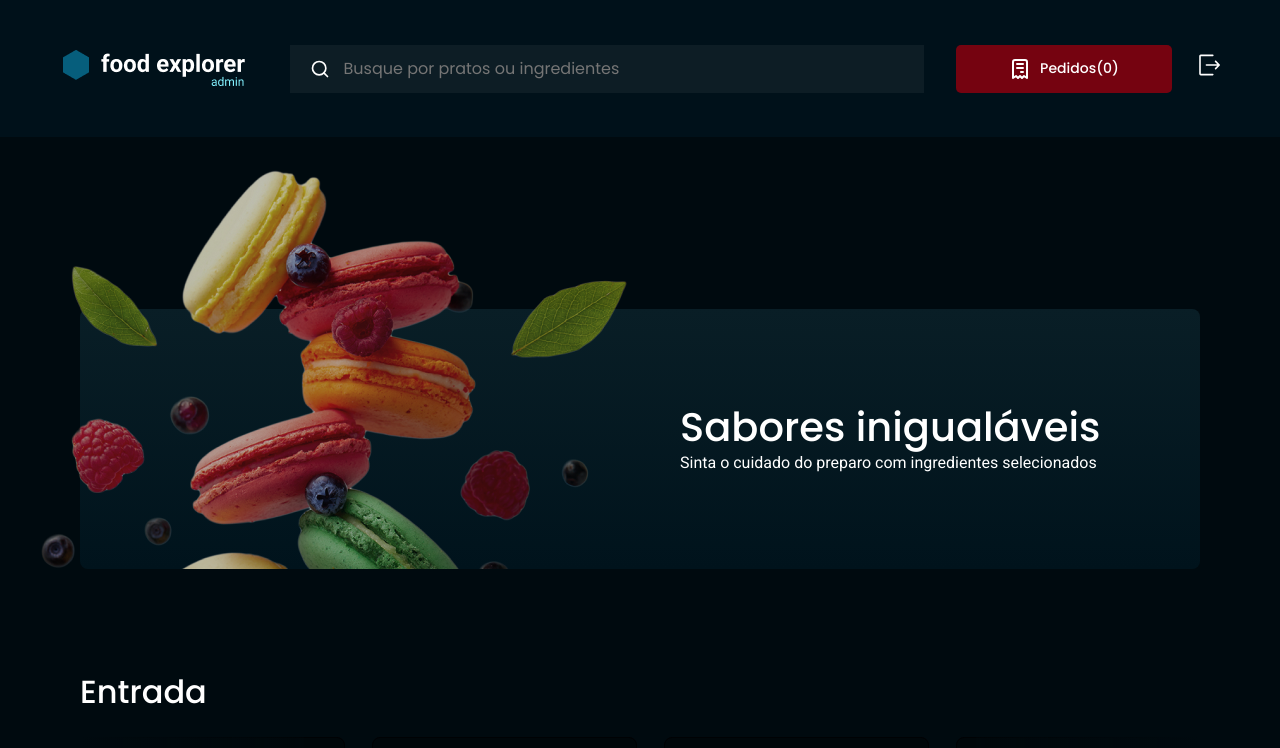
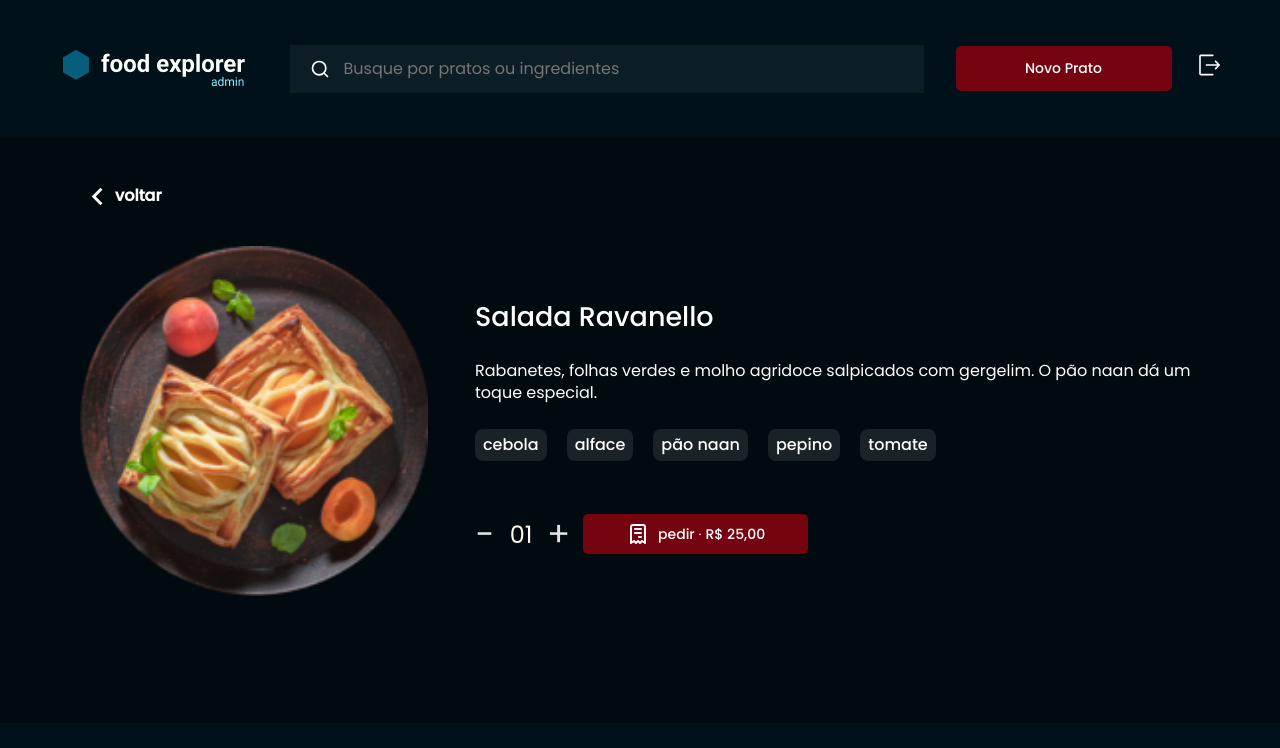
Before and after one commit to valdemirfilho/foodexplorer-test, a React (Vite) app: page / in a window 1280 px wide. Shown: the top 748 px of the page. Built offline with nearby package versions, Linux system fonts and the light colour scheme.

Commit message:
Adicionado tela de detalhes

```diff
--- a/src/Components/CardWithButtons/index.jsx
+++ b/src/Components/CardWithButtons/index.jsx
@@ -3,9 +3,6 @@ import dishImg from "../../assets/dish.png";
 import { Button } from "../Button";
 
 export function CardWithButtons({ icon: Icon, data, onClick, ...rest }) {
-  function handleIncluir() {
-    console.log("Cliquei em incluir");
-  }
   return (
     <Container>
       <button onClick={onClick}>{Icon && <Icon size={24} />}</button>
--- a/src/main.jsx
+++ b/src/main.jsx
@@ -3,13 +3,13 @@ import ReactDOM from "react-dom/client";
 import { ThemeProvider } from "styled-components";
 import GlobalStyle from "./styles/global";
 import theme from "./styles/theme";
-import { Home } from "./pages/UserPages/Home";
+import { Details } from "./pages/UserPages/Details";
 
 ReactDOM.createRoot(document.getElementById("root")).render(
   <React.StrictMode>
     <ThemeProvider theme={theme}>
       <GlobalStyle />
-      <Home />
+      <Details />
     </ThemeProvider>
   </React.StrictMode>
 );
--- /dev/null
+++ b/src/pages/UserPages/Details/index.jsx
@@ -0,0 +1,60 @@
+import { Container, Content } from "./styles";
+import { Header } from "../../../Components/Header";
+import { Footer } from "../../../Components/Footer";
+import { Tag } from "../../../Components/Tag";
+import { Button } from "../../../Components/Button";
+import { Input } from "../../../Components/Input";
+
+import { MdKeyboardArrowLeft } from "react-icons/md";
+import { TbReceipt } from "react-icons/tb";
+import { FiSearch } from "react-icons/fi";
+
+import disheImg from "../../../assets/dish.png";
+
+export function Details() {
+  return (
+    <Container>
+      <Header>
+        <Input
+          placeholder={"Busque por pratos ou ingredientes"}
+          icon={FiSearch}
+        ></Input>
+      </Header>
+
+      <Content>
+        <header>
+          <a href="">
+            <MdKeyboardArrowLeft /> voltar
+          </a>
+        </header>
+
+        <div className="DisheInfo">
+          <img src={disheImg} alt="Imagem do Prato" />
+          <div>
+            <h1>Salada Ravanello</h1>
+            <p>
+              Rabanetes, folhas verdes e molho agridoce salpicados com gergelim.
+              O pão naan dá um toque especial.
+            </p>
+            <div className="tagPlace">
+              <Tag title={"cebola"} />
+              <Tag title={"alface"} />
+              <Tag title={"pão naan"} />
+              <Tag title={"pepino"} />
+              <Tag title={"tomate"} />
+            </div>
+            <div className="btnWrapper">
+              <div className="btnQuantity">
+                <button>-</button>
+                <input type="number" id="quantity" value={"01"} />
+                <button>+</button>
+              </div>
+              <Button icon={TbReceipt} title={"pedir ∙ R$ 25,00"}></Button>
+            </div>
+          </div>
+        </div>
+      </Content>
+      <Footer />
+    </Container>
+  );
+}
--- /dev/null
+++ b/src/pages/UserPages/Details/styles.js
@@ -0,0 +1,168 @@
+import styled from "styled-components";
+
+export const Container = styled.div`
+  display: grid;
+  height: 100vh;
+
+  grid-template-rows: 137px auto 77px;
+  grid-template-areas:
+    "header"
+    "content"
+    "footer";
+
+  @media (max-width: 820px) {
+    grid-template-rows: 114px auto 77px;
+  }
+`;
+
+export const Content = styled.div`
+  grid-area: content;
+  padding: 0 5.6rem;
+  > header {
+    a {
+      margin: 4.2rem 0 3.2rem 0;
+      display: flex;
+      align-items: center;
+      color: ${({ theme }) => theme.COLORS.LIGHT_100};
+    }
+  }
+
+  .DisheInfo {
+    display: flex;
+    flex-direction: column;
+    align-items: center;
+
+    img {
+      margin-bottom: 1.6rem;
+      width: 26rem;
+      height: 26rem;
+    }
+
+    h1,
+    p {
+      text-align: center;
+    }
+
+    h1 {
+      font-weight: 500;
+      font-size: 2.7rem;
+      line-height: 140%;
+
+      margin-bottom: 2.4rem;
+    }
+
+    > div {
+      > p {
+        font-family: "Poppins";
+        font-style: normal;
+        font-weight: 400;
+        font-size: 1.6rempx;
+        line-height: 140%;
+        margin-bottom: 2.4rem;
+      }
+    }
+  }
+
+  .btnQuantity {
+    display: flex;
+    justify-content: center;
+    gap: 1.4rem;
+    input {
+      width: 2.4rem;
+      color: ${({ theme }) => theme.COLORS.LIGHT_200};
+      text-align: center;
+      font-size: 2.4rem;
+    }
+
+    button {
+      width: 2rem;
+      color: ${({ theme }) => theme.COLORS.LIGHT_300};
+      font-size: 3.4rem;
+    }
+
+    input,
+    button {
+      border: none;
+      background-color: ${({ theme }) => theme.COLORS.DARK_400};
+    }
+  }
+
+  .btnWrapper {
+    display: flex;
+    align-items: center;
+    justify-content: center;
+    margin-top: 4.8rem;
+    gap: 1.6rem;
+    > button {
+      width: max-content;
+      padding: 0.8rem 4.3rem;
+      svg {
+        width: 2.4rem;
+        height: 2.4rem;
+      }
+    }
+  }
+
+  input[type="number"]::-webkit-inner-spin-button {
+    -webkit-appearance: none;
+  }
+  input[type="number"] {
+    -moz-appearance: textfield;
+    appearance: textfield;
+  }
+
+  .tagPlace {
+    display: flex;
+    gap: 2rem;
+    flex-wrap: wrap;
+    justify-content: center;
+  }
+
+  @media (min-width: 820px) {
+    display: flex;
+    flex-direction: column;
+    align-items: center;
+    align-items: center;
+
+    > header {
+      width: 1120px;
+
+      a {
+        font-weight: 700;
+        font-size: 2.4;
+        line-height: 140%;
+      }
+
+      svg {
+        width: 35px;
+        height: 35px;
+      }
+    }
+
+    .DisheInfo {
+      max-width: 112rem;
+      flex-direction: row;
+      gap: 4.7rem;
+
+      img {
+        width: 35rem;
+        height: 35rem;
+      }
+      > div {
+        display: flex;
+        flex-direction: column;
+        align-items: start;
+      }
+
+      p {
+        text-align: left;
+      }
+    }
+  }
+
+  @media (min-width: 820px) and (max-width: 1210px) {
+    > header {
+      width: 700px;
+    }
+  }
+`;
```
